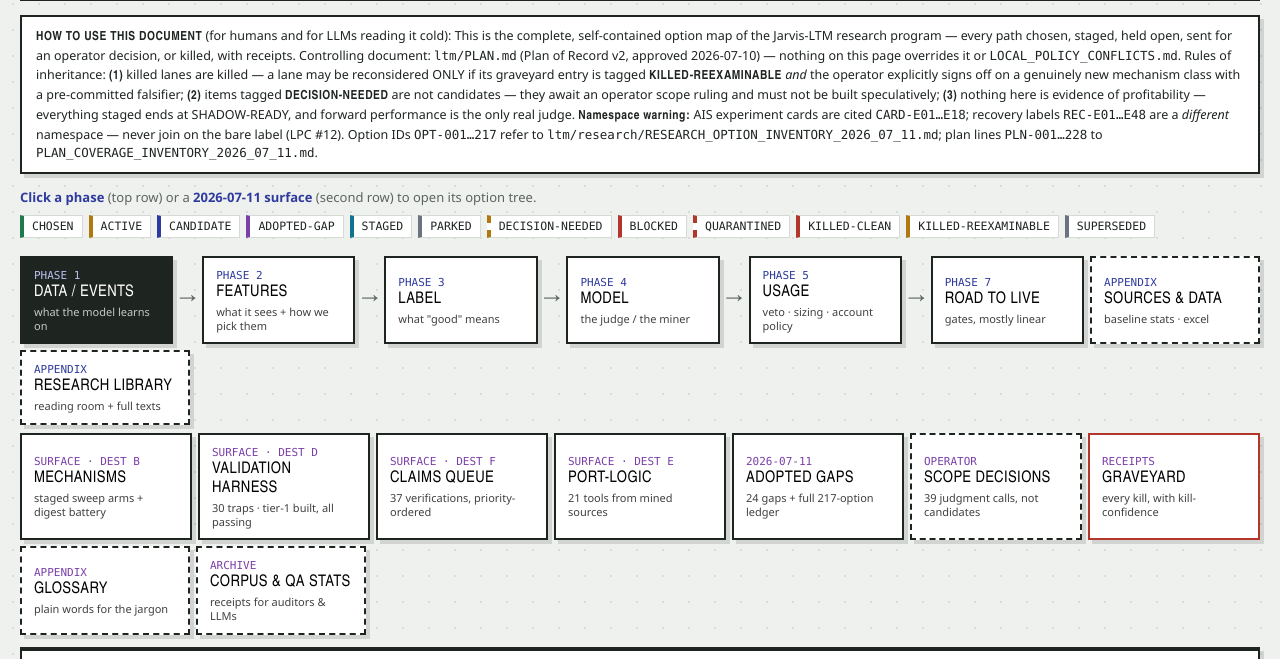
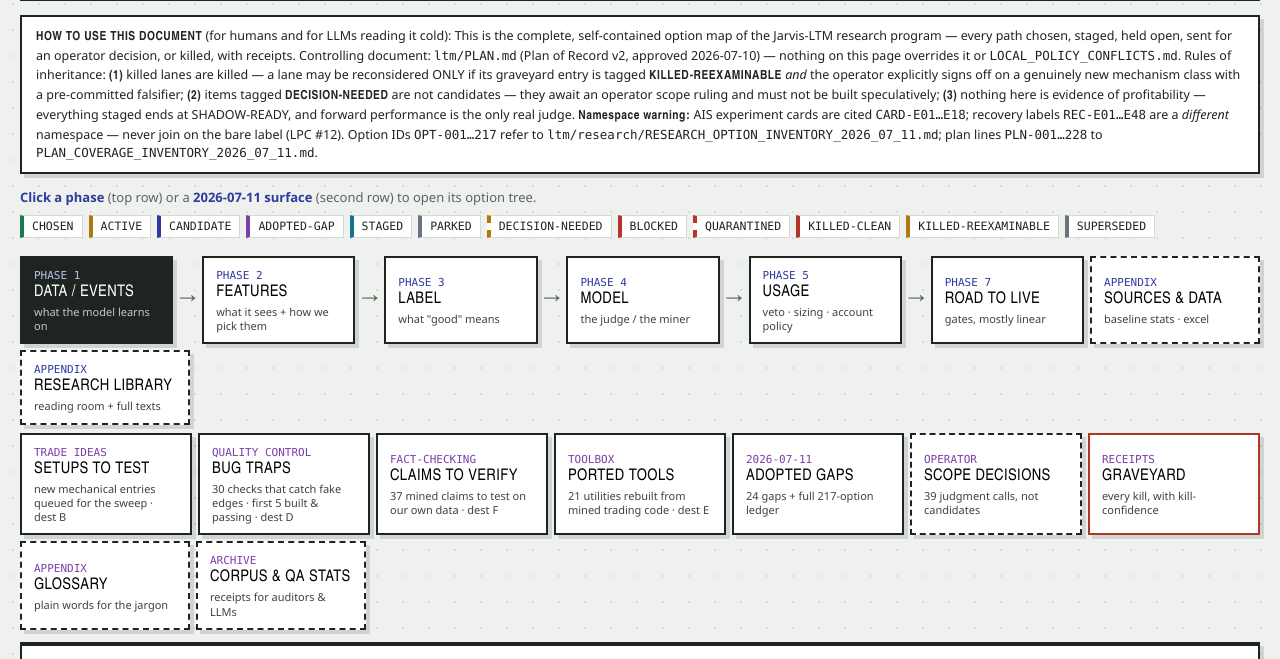
Before and after one commit to ConcertorHQ/ltm-library, a plain HTML site: page index.html in a window 1280 px wide. Shown: the part 87-746 px from the top of the page. Drawn offline with Linux system fonts and the light colour scheme.

Commit message:
Rename surface tiles and drawer titles to plain English; dest codes demoted to fine print
Co-Authored-By: Claude Fable 5 <noreply@anthropic.com>

```diff
--- a/index.html
+++ b/index.html
@@ -255,10 +255,10 @@
 </div>
 
 <div class="pipe pipe2" role="tablist" aria-label="2026-07-11 surfaces">
-  <button class="node" data-d="dm"><span class="np">SURFACE · DEST B</span><span class="nt">MECHANISMS</span><span class="ns">staged sweep arms + digest battery</span></button>
-  <button class="node" data-d="dh"><span class="np">SURFACE · DEST D</span><span class="nt">VALIDATION HARNESS</span><span class="ns">30 traps · tier-1 built, all passing</span></button>
-  <button class="node" data-d="dc"><span class="np">SURFACE · DEST F</span><span class="nt">CLAIMS QUEUE</span><span class="ns">37 verifications, priority-ordered</span></button>
-  <button class="node" data-d="dp"><span class="np">SURFACE · DEST E</span><span class="nt">PORT-LOGIC</span><span class="ns">21 tools from mined sources</span></button>
+  <button class="node" data-d="dm"><span class="np">TRADE IDEAS</span><span class="nt">SETUPS TO TEST</span><span class="ns">new mechanical entries queued for the sweep · dest B</span></button>
+  <button class="node" data-d="dh"><span class="np">QUALITY CONTROL</span><span class="nt">BUG TRAPS</span><span class="ns">30 checks that catch fake edges · first 5 built &amp; passing · dest D</span></button>
+  <button class="node" data-d="dc"><span class="np">FACT-CHECKING</span><span class="nt">CLAIMS TO VERIFY</span><span class="ns">37 mined claims to test on our own data · dest F</span></button>
+  <button class="node" data-d="dp"><span class="np">TOOLBOX</span><span class="nt">PORTED TOOLS</span><span class="ns">21 utilities rebuilt from mined trading code · dest E</span></button>
   <button class="node" data-d="dg"><span class="np">2026-07-11</span><span class="nt">ADOPTED GAPS</span><span class="ns">24 gaps + full 217-option ledger</span></button>
   <button class="node" data-d="ds" style="border-style:dashed"><span class="np">OPERATOR</span><span class="nt">SCOPE DECISIONS</span><span class="ns">39 judgment calls, not candidates</span></button>
   <button class="node" data-d="dx" style="border-color:var(--crit)"><span class="np">RECEIPTS</span><span class="nt">GRAVEYARD</span><span class="ns">every kill, with kill-confidence</span></button>
@@ -560,7 +560,7 @@
 
 <!-- ================= MECHANISMS (Destination B) ================= -->
 <section id="dm" class="drawer">
-  <h2>Mechanisms Lane — Destination B (staged 2026-07-10/11)</h2>
+  <h2>Setups To Test — new trade ideas headed for the sweep (dest B · staged 2026-07-10/11)</h2>
   <p class="lead">New surface: mechanism candidates headed for the operator-managed trigger-lab sweep terminal (separate terminal; feeds bets 2/4 and the Stage-B corpus — Stage B waits on sweep results). Every candidate ends at SHADOW-READY; no HYDRA wiring. Sources: <span class="num">SUGGESTIONS_TRIAGE.md §3</span>, <span class="num">DISCORD_MINE_DIGEST §3</span>, <span class="num">CONDITIONAL_CHECKS_2026_07_11.md</span>.</p>
   <div class="tree">
     <div class="bgroup"><div class="bt">The 5+1 staged mechanisms</div>
@@ -595,7 +595,7 @@
 
 <!-- ================= VALIDATION HARNESS (Destination D) ================= -->
 <section id="dh" class="drawer">
-  <h2>Validation Harness — Destination D (30 traps · Tier-1 BUILT 2026-07-11)</h2>
+  <h2>Bug Traps — the quality control that catches fake edges (dest D · 30 checks · first 5 built 2026-07-11)</h2>
   <p class="lead">New surface: the machinery that makes every measured number trustworthy. Delivered in <span class="num">ltm/harness_traps/</span>: 6 test suites — <b>every check passes, and every bug we deliberately planted to prove the traps work was caught</b> (exact tallies: Archive drawer); wiring deferred to <span class="num">WIRING_TODO.md</span>; zero modifications to <span class="num">ltm/v5/</span> or the running sweep. Sources: <span class="num">TIER1_TRAPS_REPORT.md</span>, <span class="num">SUGGESTIONS_TRIAGE.md §5</span>.</p>
   <div class="tree">
     <div class="bgroup"><div class="bt">Tier 1 — BUILT 07-11 (protects staged builds + every measured number)</div>
@@ -647,7 +647,7 @@
 
 <!-- ================= CLAIMS QUEUE (Destination F) ================= -->
 <section id="dc" class="drawer">
-  <h2>Claims-Verification Queue — Destination F (37 items, priority-ordered)</h2>
+  <h2>Claims To Verify — fact-checking mined claims on our own data (dest F · 37 items, priority-ordered)</h2>
   <p class="lead">New surface: 35 S6 claims + 2 T1 claims queued for batch verification on OUR data (vendor numbers never trusted; each claim is a prior attached to a specific card). Standing custody: <b>definitions pinned before the batch · selection statistics end 2026-03-31 · FDR-within-group.</b> T2-1..11 logged only (T2-5/T2-6 dig-worthy if idle); T3/T4 = documentation-only.</p>
   <div class="tree"><div class="bgroup"><div class="bt">Run order (by decision-relevance to the five bets)</div>
     <div class="opts">
@@ -669,7 +669,7 @@
 
 <!-- ================= PORT-LOGIC (Destination E) ================= -->
 <section id="dp" class="drawer">
-  <h2>Port-Logic Tools — Destination E (21 staged)</h2>
+  <h2>Ported Tools — utilities rebuilt from mined trading code (dest E · 21 staged)</h2>
   <p class="lead">New surface: sub-component decompositions of mined indicator/script sources into features, primitives, sweep arms, and harness logic. Adjudication of record: brief rule 5 supersedes the digest's "parked as HYDRA-live-book" stance — ports stay at the SHADOW-READY ceiling, <b>no HYDRA wiring</b>, PineForge execution route rejected (operator confirm item).</p>
   <div class="tree">
     <div class="bgroup"><div class="bt">Stage-1 (highest reliability per hour)</div>
```
